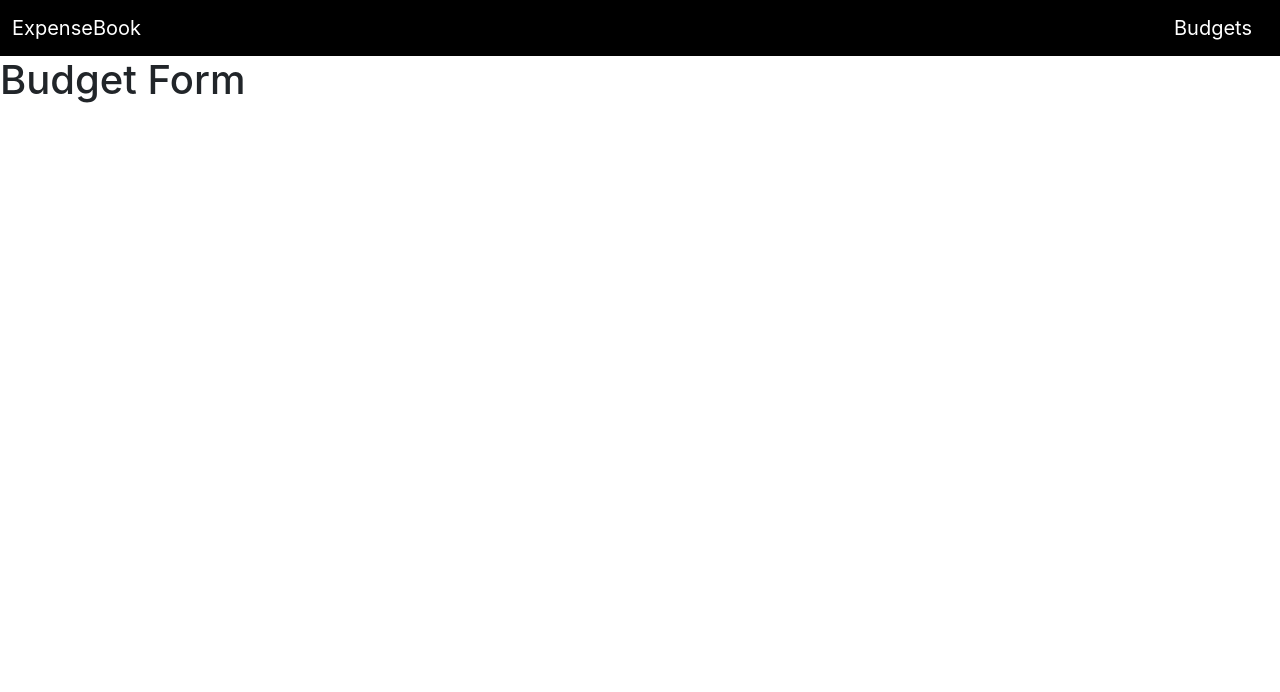
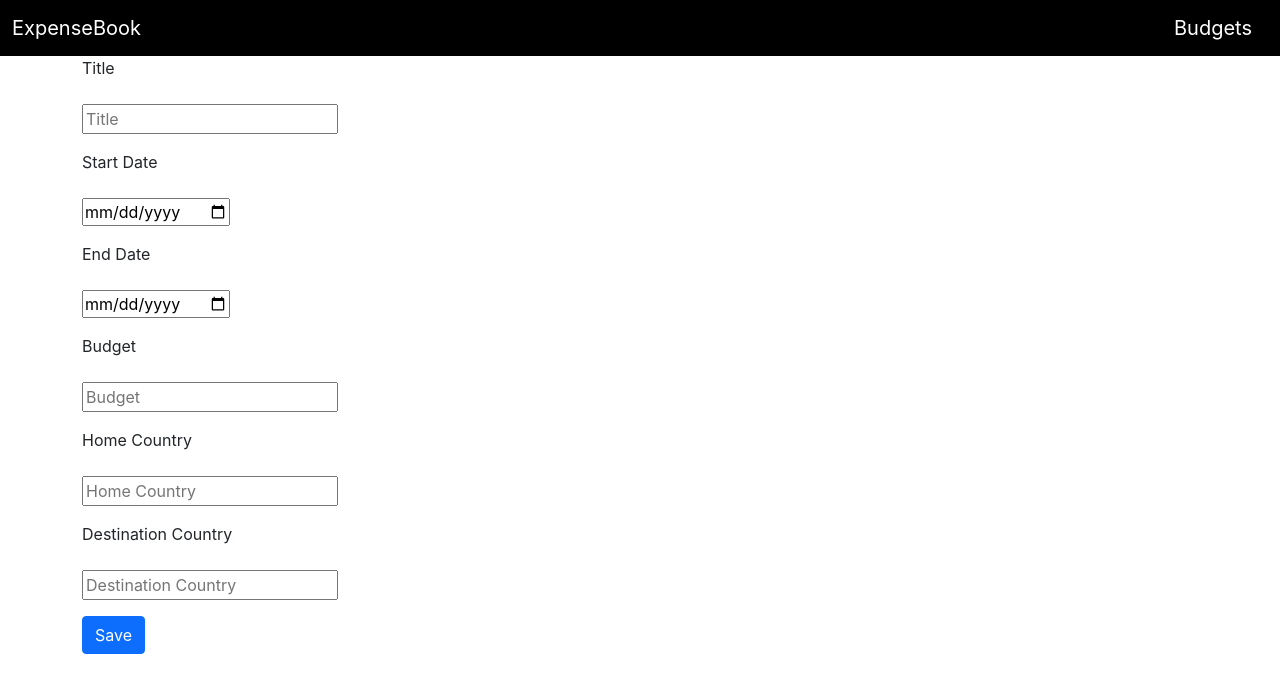
Before and after one commit to danielrotstein/expensebook, a React (Create React App) app in the folder ghi/: page /budgets/add-budget in a window 1280 px wide. Shown: the top 692 px of the page. Built offline with nearby package versions, Linux system fonts and the light colour scheme; no server answers.

Commit message:
Work in progress: implemented createBudget mutation in budgetsApi, and created BudgetForm component

```diff
--- a/ghi/src/BudgetComponents/BudgetDashboard.js
+++ b/ghi/src/BudgetComponents/BudgetDashboard.js
@@ -1,4 +1,6 @@
-import { useGetBudgetsQuery } from "../store/budgetsApi";
+import { Link } from 'react-router-dom';
+import ErrorNotification from '../ErrorNotification';
+import { useGetBudgetsQuery } from '../store/budgetsApi';
 
 
 function BudgetDashboard() {
@@ -12,13 +14,16 @@ function BudgetDashboard() {
 
     return (
         <div className="container">
-            {console.log("DATA: ", data)}
-            <h1>Budget Dashboard Page</h1>
+            <ErrorNotification error={error} />
+            <div className="create-new-trip-div">
+                <Link to="/budgets/add-budget" className="btn btn-primary px-4 gap-3">Create New Budget</Link>
+            </div>
             {data.map(budget => {
                 return (
-                    <div key={budget.id}>
-                        <h3>{budget.title}</h3>
-                        <p>{`${budget.start_date} ${budget.end_date}`}</p>
+                    <div className="budget-card shadow-sm" key={budget.id}>
+                        <h3 className="budget-title">{budget.title}</h3>
+                        <p className="budget-date">{`${budget.start_date} ${budget.end_date}`}</p>
+                        <h2 className="budget-amount">${budget.budget.toLocaleString()}</h2>
                     </div>
                 )}
             )}
--- a/ghi/src/BudgetComponents/BudgetForm.js
+++ b/ghi/src/BudgetComponents/BudgetForm.js
@@ -1,9 +1,79 @@
+import { useState } from 'react';
+import { useNavigate } from 'react-router-dom';
+import ErrorNotification from '../ErrorNotification';
+import { useCreateBudgetMutation } from '../store/budgetsApi';
+import BulmaInput from '../BulmaInput';
+
+
 function BudgetForm() {
+    const navigate = useNavigate();
+    // const [budget, setBudget] = useState({
+    //     title: "",
+    //     startDate: "",
+    //     endDate: "",
+    //     budget: "",
+    //     homeCountry: "",
+    //     destinationCountry: "",
+    // });
+    const [title, setTitle] = useState('');
+    const [startDate, setStartDate] = useState('');
+    const [endDate, setEndDate] = useState('');
+    const [budget, setBudget] = useState('');
+    const [homeCountry, setHomeCountry] = useState('');
+    const [destinationCountry, setDestinationCountry] = useState('');
+    const [error, setError] = useState('');
+    const [createBudget, result] = useCreateBudgetMutation();
+
+    async function handleSubmit(e) {
+        e.preventDefault();
+        createBudget({title, startDate, endDate, budget, homeCountry, destinationCountry});
+    }
+
+    if (result.isSuccess) {
+        navigate("/budgets");
+    } else if (result.isError) {
+        setError(result.error);
+    }
+
     return (
-        <div>
-            <h1>Budget Form</h1>
+        <div className="container">
+            <div className="columns is-centered">
+                <div className="column is-one-third">
+                    <ErrorNotification error={error} />
+                    <form onSubmit={() => handleSubmit}>
+                        <div className="mb-3">
+                            <label htmlFor="title">Title</label>
+                            <BulmaInput onChange={setTitle} value={title.title} required placeholder="Title" type="text" name="title" id="title" className="form-control"/>
+                        </div>
+                        <div className="mb-3">
+                            <label htmlFor="startDate">Start Date</label>
+                            <BulmaInput onChange={setStartDate} value={startDate.start_date} required placeholder="Start Date" type="date" name="startDate" id="startDate" className="form-control"/>
+                        </div>
+                        <div className="mb-3">
+                            <label htmlFor="endDate">End Date</label>
+                            <BulmaInput onChange={setEndDate} value={endDate.end_date} required placeholder="End Date" type="date" name="endDate" id="endDate" className="form-control"/>
+                        </div>
+                        <div className="mb-3">
+                            <label htmlFor="budget">Budget</label>
+                            <BulmaInput onChange={setBudget} value={budget.budget} required placeholder="Budget" type="number" name="budget" id="budget" className="form-control"/>
+                        </div>
+                        <div className="mb-3">
+                            <label htmlFor="homeCountry">Home Country</label>
+                            <BulmaInput onChange={setHomeCountry} value={homeCountry.home_country} required placeholder="Home Country" type="text" name="homeCountry" id="homeCountry" className="form-control"/>
+                        </div>
+                        <div className="mb-3">
+                            <label htmlFor="destinationCountry">Destination Country</label>
+                            <BulmaInput onChange={setDestinationCountry} value={destinationCountry.destination_country} required placeholder="Destination Country" type="text" name="destinationCountry" id="destinationCountry" className="form-control"/>
+                        </div>
+                        <div className="field">
+                            <button className="btn btn-primary">Save</button>
+                        </div>
+                    </form>
+                </div>
+            </div>
         </div>
     )
 }
 
+
 export default BudgetForm;
--- /dev/null
+++ b/ghi/src/BulmaInput.js
@@ -0,0 +1,22 @@
+function BulmaInput(props) {
+    const { type, required=true, label, id, placeholder, value, onChange } = props;
+
+    return (
+        <div className="field">
+            <label htmlFor={id}>{label}</label>
+            <div className="control">
+            <input
+                required={required}
+                value={value}
+                onChange={e => onChange(e.target.value)}
+                type={type}
+                className="input"
+                placeholder={placeholder}
+                id={id} />
+            </div>
+        </div>
+    );
+}
+
+
+export default BulmaInput;
--- /dev/null
+++ b/ghi/src/ErrorNotification.js
@@ -0,0 +1,13 @@
+function ErrorNotification(props) {
+    if (!props.error) {
+        return null;
+    }
+
+    return (
+        <div className="notification is-danger">
+            {props.error}
+        </div>
+    );
+}
+
+export default ErrorNotification;
--- a/ghi/src/index.css
+++ b/ghi/src/index.css
@@ -11,3 +11,27 @@ code {
   font-family: source-code-pro, Menlo, Monaco, Consolas, 'Courier New',
     monospace;
 }
+
+.create-new-trip-div {
+  margin-top: 50px;
+}
+
+.budget-card {
+  width: 350px;
+  height: 250px;
+  margin-top: 50px;
+  border-radius: 5px;
+  border: 1px solid black;
+}
+
+.budget-title {
+  margin: 20px;
+}
+
+.budget-date {
+  margin: 20px;
+}
+
+.budget-amount {
+  margin: 20px;
+}
--- a/ghi/src/store/budgetsApi.js
+++ b/ghi/src/store/budgetsApi.js
@@ -10,8 +10,18 @@ export const budgetsApi = createApi({
     getBudgets: builder.query({
       query: () => '/budgets',
     }),
+    createBudget: builder.mutation({
+      query: data => ({
+        url: '/budgets',
+        body: data,
+        method: 'POST',
+      }),
+    }),
   }),
 });
 
 
-export const { useGetBudgetsQuery } = budgetsApi;
+export const {
+    useGetBudgetsQuery,
+    useCreateBudgetMutation,
+} = budgetsApi;
```
Also changed, not shown: 1 other file (tests, documents, lock files or other folders).
